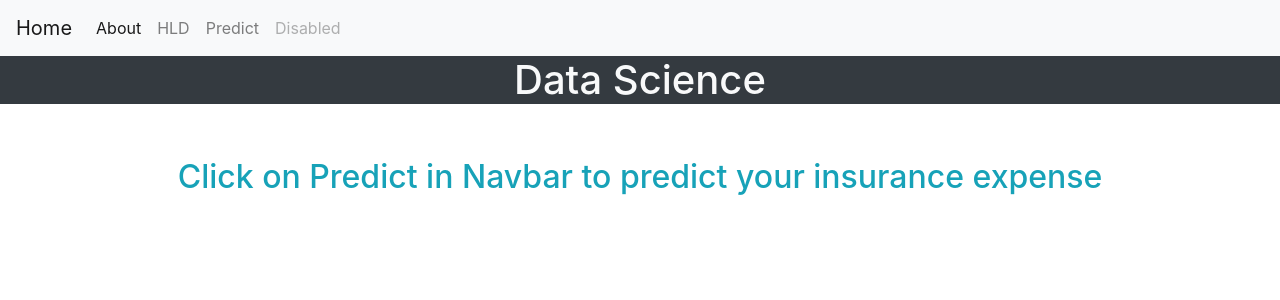
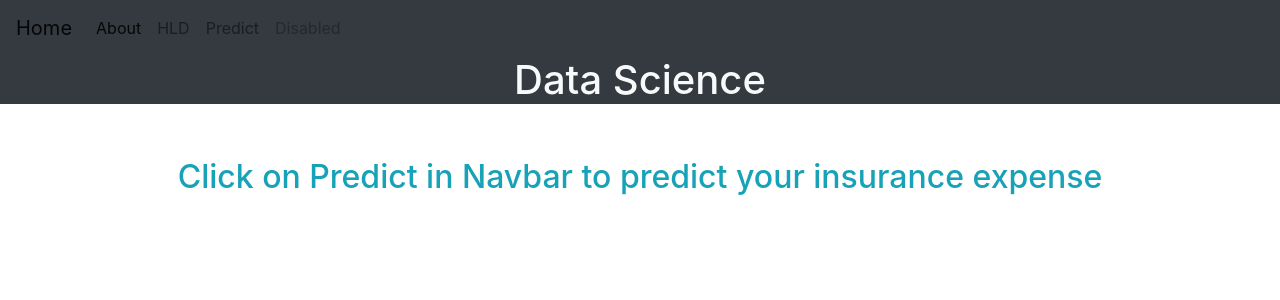
Before and after one commit to deftydev/Insurance_expense_prediction_Web_App, a Flask app: page / in a window 1280 px wide. Shown: the top 300 px of the page. Run offline with Flask 3, Linux system fonts and the light colour scheme; some libraries are stand-ins or nearby versions.

Commit message:
Bootstrap integrated

```diff
--- a/templates/index.html
+++ b/templates/index.html
@@ -11,7 +11,7 @@
     <link rel="stylesheet" href="https://stackpath.bootstrapcdn.com/bootstrap/4.3.1/css/bootstrap.min.css" integrity="sha384-ggOyR0iXCbMQv3Xipma34MD+dH/1fQ784/j6cY/iJTQUOhcWr7x9JvoRxT2MZw1T" crossorigin="anonymous">
   </head>
   <body>
-    <nav class="navbar navbar-expand-lg navbar-light bg-light">
+    <nav class="navbar navbar-expand-lg navbar-light bg-dark">
       <a class="navbar-brand" href="http://127.0.0.1:5000">Home</a>
       <button class="navbar-toggler" type="button" data-toggle="collapse" data-target="#navbarNav" aria-controls="navbarNav" aria-expanded="false" aria-label="Toggle navigation">
      <span class="navbar-toggler-icon"></span>
```
